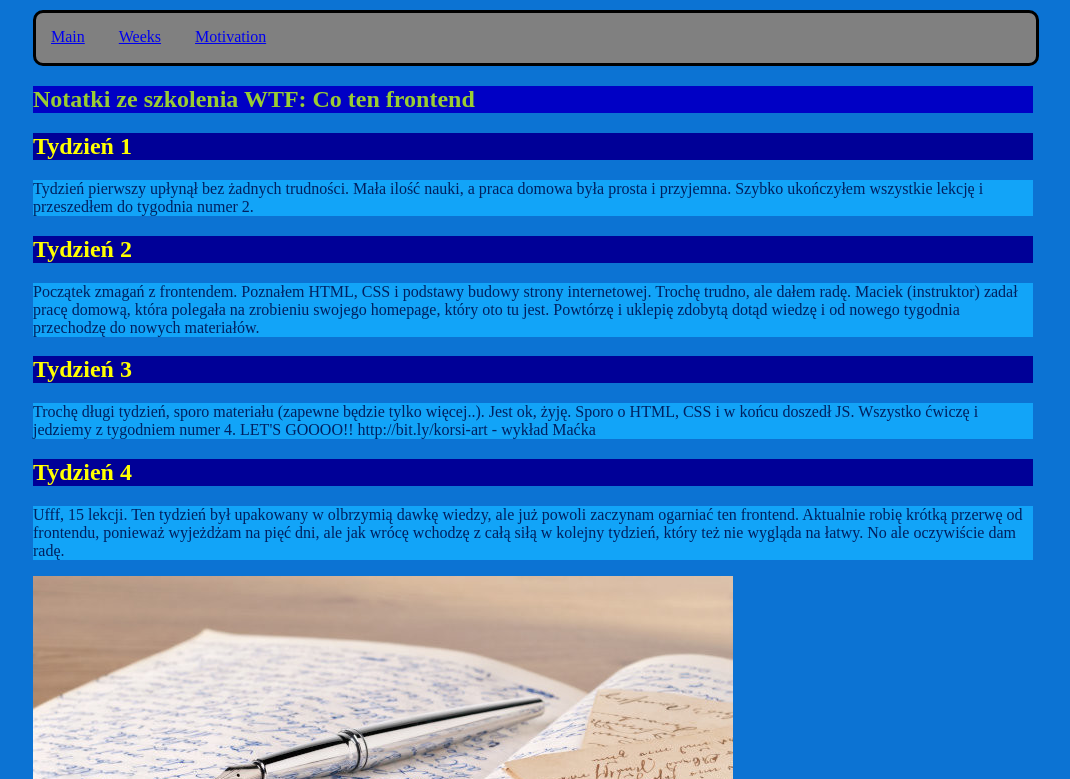
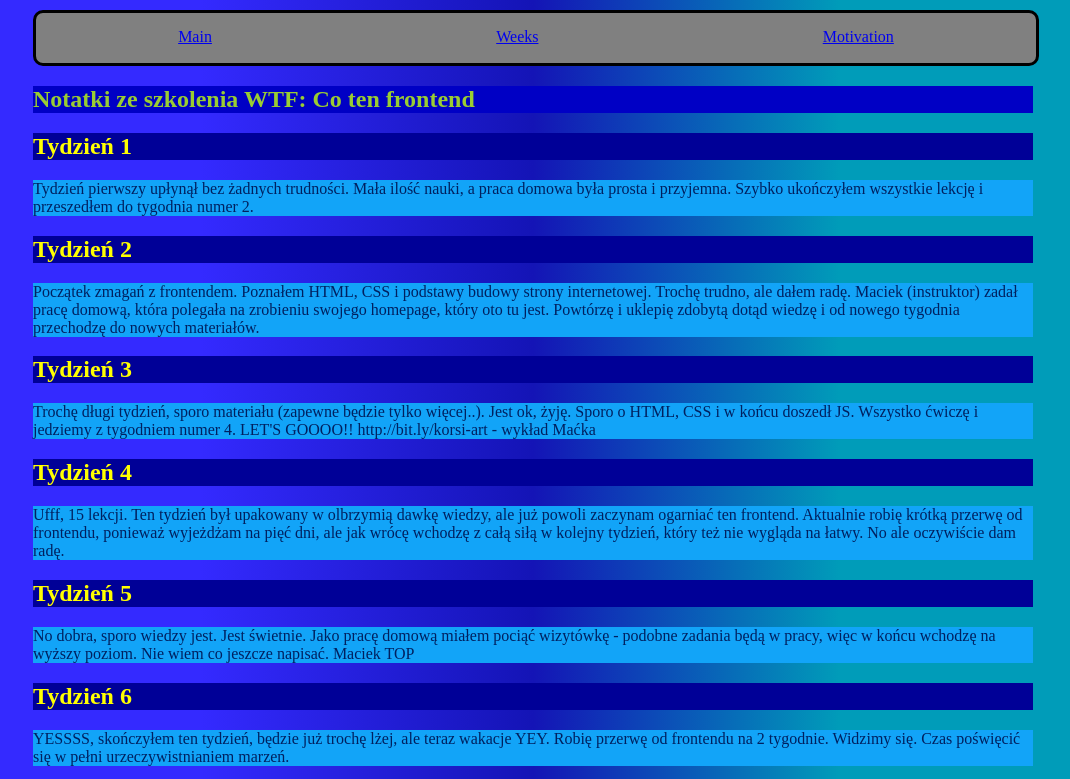
Before and after one commit to JuliuszGolaszewski/homepage, a plain HTML site: page weeks.html in a window 1280 px wide. Shown: the top 779 px of the page, without its empty margins (107-1177 px from the left). Drawn offline with Linux system fonts and the light colour scheme.

Commit message:
week 6 commit

```diff
--- a/style.css
+++ b/style.css
@@ -17,6 +17,11 @@
     background: rgb(0, 0, 151);
 }
 
+.body-class {
+    background: rgb(52,42,255);
+    background: linear-gradient(90deg, rgba(52,42,255,1) 24%, rgba(20,20,182,1) 50%, rgba(0,156,185,1) 74%);
+}
+
 .section__article-text {
     color: #01205f;
     background: #12a4f8;
@@ -28,6 +33,9 @@
 }
 
 .navigation {
+    display: flex;
+    flex-direction: row;
+    justify-content: space-around;
     background: grey;
     width: 1000px;
     height: 50px;
--- a/weeks.html
+++ b/weeks.html
@@ -46,8 +46,22 @@
                     na łatwy. No ale oczywiście dam radę.
                 </p>
             </article>
+            <article>
+                <h2 class="section__article-header">Tydzień 5</h2>
+                <p class="section__article-text">
+                    No dobra, sporo wiedzy jest. Jest świetnie. Jako pracę domową miałem pociąć wizytówkę - podobne zadania będą w pracy, więc w końcu wchodzę
+                    na wyższy poziom. Nie wiem co jeszcze napisać. Maciek TOP
+                </p>
+            </article>
+            <article>
+                <h2 class="section__article-header">Tydzień 6</h2>
+                <p class="section__article-text">
+                    YESSSS, skończyłem ten tydzień, będzie już trochę lżej, ale teraz wakacje YEY. Robię przerwę od frontendu na 2 tygodnie. Widzimy się.
+                    Czas poświęcić się w pełni urzeczywistnianiem marzeń.
+                </p>
+            </article>
         </section>
-        <img src="notebook.jpeg" alt="Notatnik">
+        <img src="notebook.jpeg" alt="Notatnik" class="image">
         <footer class="footer">
             <div class="footer__text">Notatki Juliusza powstałe w trakcie szkolenia WTF: co ten frontend</div>
         </footer>
```
Also changed, not shown: index.html (+1 -1 lines), main.js (+8 -3 lines), motivation.html (+1 -1 lines).
